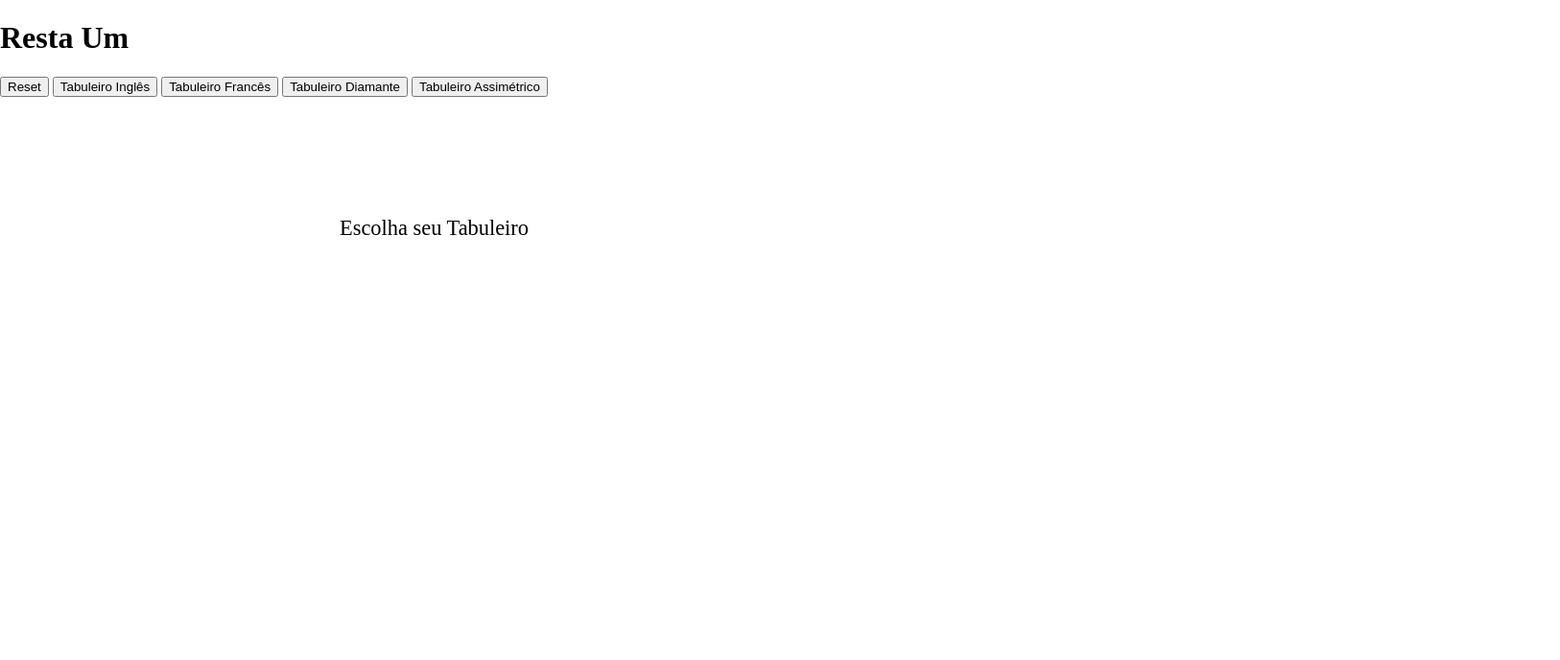
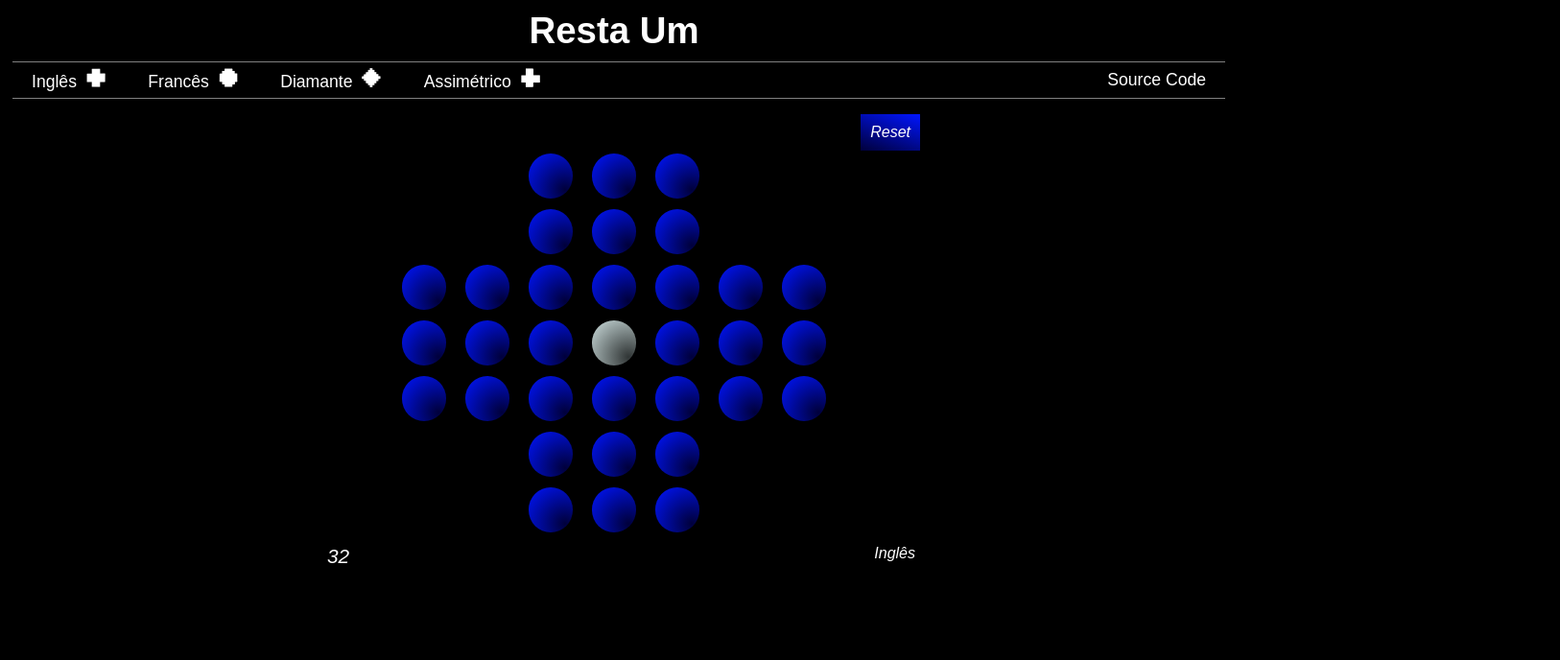
Before and after one commit to rguima17/Peg-Solitaire-Game, a plain HTML site: page game/index.html in a window 1280 px wide. Shown: the whole page at 96% size, 1626 px wide, since content can reach past the window. Drawn offline with Linux system fonts and the light colour scheme.

Commit message:
version1

```diff
--- a/game/index.html
+++ b/game/index.html
@@ -9,27 +9,40 @@
 </head>
 
 <body>
-    <h1> Resta Um</h1>
+<div id = "container">
+    <h1>Resta Um</h1>
 
-    <button id ="restart" class =buttons>Reset</button>
+    <div id = "bar">
+        <div class = "types">
+        <span id ="englishBoard" class = "menu">Inglês <img src = "./images/englishBoardImage2.png" width ="20" height = "20" ></span>
+        <span id ="frenchBoard" class = "menu">Francês <img src = "./images/frenchBoardImage2.png" width ="20" height = "20" ></span>
+        <span id ="diamondBoard" class = "menu">Diamante <img src = "./images/diamondBoardImage2.png" width ="20" height = "20" ></span>
+        <span id ="asymmetricBoard" class = "menu">Assimétrico <img src = "./images/assymetricBoardImage2.png" width ="20" height = "20" ></span>
+    </div>
+
+     <div>       <!-- <span id ="rules" class ="menu">Regras</span> -->
+        <a id ="sourceCode" target="_blank" href = "https://github.com/rguima17/Jogo-RestaUm" class ="menu">Source Code </a>
+    </div>
+     </div>
 
 
-<button id ="englishBoard" class = buttons>Tabuleiro Inglês</button>
-<button id ="frenchBoard" class = buttons>Tabuleiro Francês</button>
-<button id ="diamondBoard" class = buttons>Tabuleiro Diamante</button>
-<button id ="asymmetricBoard" class = buttons>Tabuleiro Assimétrico</button>
+    <div id = "main-section">
+         <div id="board-container">
+            <div class = "header">
+                <span ></span> <span id ="reset">Reset</span>
+            </div>
+            <div id="game"></div>
+<div class = "info">
 
-    <div id="typeGame"> Escolha seu Tabuleiro </div>
-    <div id="checkWinBox"></div>
+            <span id = "checkWinBox" ></span>
+       <span id="typeGame">Inglês</span>
+        </div>
+    </div>
+
+    </div>
 
 
-
-<div id = "container" >
-    <div id="game"></div>
-
 </div>
-
-
 
 
 
--- a/game/scripts.js
+++ b/game/scripts.js
@@ -4,7 +4,7 @@ let boardPositions
 let container = document.getElementById("container")
 let game = document.getElementById("game")
 let messageShow = document.getElementById("checkWinBox")
-let restartButton = document.getElementById("restart")
+let reset = document.getElementById("reset")
 let removeGame = document.getElementById("removeGame")
 let englishBoardButton = document.getElementById("englishBoard")
 let frenchBoardButton = document.getElementById("frenchBoard")
@@ -64,20 +64,19 @@ const asymmetricBoard = [
 ]
 
 
-//startGame(englishBoard)
 
 
 /**********BUTTONS*********/
 
 //Restart Button
-restartButton.onclick = function() {
+reset.onclick = function() {
+
   clearAllSelections()
   resetGame ()
   let numberPieces = document.getElementsByClassName("occupiedPosition")
-  messageShow.innerHTML = `${numberPieces.length} Peças`
+  messageShow.innerHTML = `${numberPieces.length}`
 
 }
-
 
 
 
@@ -89,6 +88,9 @@ englishBoardButton.onclick = function() {
   removeTheGame()
   createGame(englishBoard)
   typeGame.innerHTML = "Inglês"
+  game.classList.add("englishGame")
+  //game.style.width = "350px"
+  //game.style.height = "350px"
   startEvents()
 }
 
@@ -100,6 +102,9 @@ frenchBoardButton.onclick = function() {
   removeTheGame()
   createGame(frenchBoard)
   typeGame.innerHTML = "Francês"
+  game.classList.add("frenchGame")
+ // game.style.width = "350px"
+ // game.style.height = "350px"
   startEvents()
 }
 
@@ -110,6 +115,9 @@ diamondBoardButton.onclick = function() {
   removeTheGame()
   createGame(diamondBoard)
   typeGame.innerHTML = "Diamante"
+  game.classList.add("diamondGame")
+  //game.style.width = "450px"
+  //game.style.height = "450px"
   startEvents()
 }
 
@@ -120,6 +128,9 @@ asymmetricBoardButton.onclick = function() {
   removeTheGame()
   createGame(asymmetricBoard)
   typeGame.innerHTML = "Assimétrico"
+  game.classList.add("asymmetricGame")
+  //game.style.width = "400px"
+  //game.style.height = "400px"
   startEvents()
 }
 
@@ -169,7 +180,7 @@ function createGame(board) {
 
   boardPositions = document.getElementsByClassName("piece")
   let count = countPieces()
-    messageShow.innerHTML = `${count} Peças`
+    messageShow.innerHTML = `${count}`
 }
 
 
@@ -287,7 +298,7 @@ function executeJump (finalPosition) {
 
   //Count Pieces
    let count = countPieces()
-   messageShow.innerHTML = `${count} Peças`
+   messageShow.innerHTML = `${count}`
 
   //Victory
   if (count === 1) {
@@ -296,8 +307,15 @@ function executeJump (finalPosition) {
 
   //Defeat
   else if (!checkIfCanWin()) {
-       messageShow.innerHTML = "Você Perdeu..."
+    for (let i = 0; i < boardPositions.length; i++ ) {
+      if (boardPositions[i].className.indexOf("occupiedPosition") > -1)  {
+            boardPositions[i].classList.remove("occupiedPosition")
+            boardPositions[i].classList.add("youLostPosition")
+
+      }
+       messageShow.innerHTML = "Tente Novamente."
   }
+}
 }
 
 //Check if It's possible to win
@@ -343,17 +361,25 @@ function getPieceInMiddle (startPosition, finalPosition) {
 // Function used to restart the game
 function resetGame () {
   for (let i = 0; i < boardPositions.length; i++ ) {
-    if (boardPositions[i].className.indexOf("emptyPiece") > -1 &&
+    if ((boardPositions[i].className.indexOf("emptyPiece") > -1 ) &&
         boardPositions[i].className.indexOf("zeroPosition") < 0) {
           boardPositions[i].classList.remove("emptyPiece")
           boardPositions[i].classList.add("occupiedPosition")
     }
     else if (boardPositions[i].className.indexOf("zeroPosition") > -1) {
        boardPositions[i].classList.remove("occupiedPosition")
+       boardPositions[i].classList.remove("youLostPosition")
        boardPositions[i].classList.add("emptyPiece")
     }
+    else if ((boardPositions[i].className.indexOf("youLostPosition") > -1 ) &&
+    boardPositions[i].className.indexOf("zeroPosition") < 0) {
+      boardPositions[i].classList.remove("youLostPosition")
+      boardPositions[i].classList.add("occupiedPosition")
+}
+
   }
 }
+
 
 
 // Function used to change gameboards
@@ -364,3 +390,5 @@ function removeTheGame () {
     game.removeChild(allRows[0])
   }
 }
+
+startGame(englishBoard)
--- a/game/styles.css
+++ b/game/styles.css
@@ -1,90 +1,194 @@
 html, body {
-  margin: 0;
-  padding: 0;
+  font-family: Arial, sans-serif;
+  color:white;
+  /* background: rgb(29, 29, 29) ; */
+  background:black;
+
+
 }
 
+h1 {
 
-
-#game {
-  height: 450px;
-  width: 450px;
-
-
-  left:100px;
-  top:100px;
-  position: relative;
+  color:white;
+  font-size:2.4rem;
+  /* width:50%; */
+  /* width:100%; */
+  /* float:left; */
+  /* margin-top:5px;
+  margin-bottom:10px; */
+  /* margin-left:50%; */
+  margin: 10px auto;
+  text-align:center;
+  /* border-bottom:1.5px solid gray; */
 
 }
 
 
 
-#checkWinBox {
-  width: 420px;
-  top:90px;
-  right:70px;
-
-  position: relative;
+#bar {
+  width:100%;
+  margin:5px;
+  border-top:1.5px solid gray;
+  border-bottom:1.5px solid gray;
+  padding-top:6px;
+  padding-bottom:6px;
+  margin-bottom:15px;
+  white-space:nowrap;
+  display: flex;
+  align-items: center;
+  justify-content: space-between;
 
 
-  text-align: center;
-  font-size: 22px;
-  color: #3a3939;
 }
 
-.boardRow {
-  float: left;
-  clear: both;
+.menu {
+  font-size:1.1rem;
+  margin:15px 20px 20px 20px;
+  cursor:pointer;
+
 }
 
 
-
-.pieceContainer {
-  float: left;
-  width: 50px;
-  height: 50px;
-  line-height: 60px;
-  text-align: center;
-  background: rgb(44, 44, 44)
+a {
+  text-decoration:none;
+  color:white;
 
 }
 
-.piece {
-  width: 64%;
-  height: 64%;
-  border-radius: 50%;
-  margin-left: auto;
-  margin-right: auto;
-  margin-top: 18%;
-  margin-bottom: auto;
+#main-section  {
+
+  width:100%;
+  float:left
+
+}
+
+#board-container {
+  width:800px;
+  margin:auto;
+
+}
+
+#game {
+    margin:auto;
+    border:1px solid rgb(0, 0, 0);
+    padding-bottom:5px;
+    background:black;
+    border-bottom:none;
+    border-top:none;
 }
 
 
 
 
+.boardRow {
+  text-align:center;
+  height:58px;
+
+
+}
+
+.header {
+    display:flex;
+    justify-content: space-between;
+    padding-right:80px;
+    background: black;
+    border:1px solid rgb(0, 0, 0);
+    border-bottom:none;
+
+}
+
+#reset {
+  /* padding-right:20px;  */
+  font-size:1rem;
+  /* padding-top:10px; */
+  cursor:pointer;
+  padding:10px;
+  font-style: italic;
+  /* border: 1px solid white; */
+  /* background:rgb(0, 3, 167); */
+  background: linear-gradient(20deg, rgb(0, 0, 59), rgb(0, 21, 255));
+}
+
+
+
+.info {
+  display:flex;
+  justify-content: space-between;
+  background: black;
+  border:1px solid rgb(0, 0, 0);
+  border-top:none;
+  padding-right:70px;
+}
+
+.pieceContainer {
+  height:60px;
+  display:inline-block;
+  width:60px;
+  padding:3px;
+}
+
+.piece {
+  width: 78%;
+  height: 78%;
+  border-radius: 50%;
+  margin-left: auto;
+  margin-right: auto;
+  margin-top: auto;
+  margin-bottom: auto;
+
+}
+
+img {
+  margin-left:5px;
+  padding:0;
+
+}
+
+  #checkWinBox {
+    font-size:1.3rem;
+    font-style: italic;
+    width: 420px;
+    top:50px;
+
+    color: white;
+    padding-left:100px;
+
+
+  }
+
+
   .occupiedPosition {
-  background: blue;
+    background: radial-gradient(circle at 38px 38px, rgb(0, 0, 59), rgb(0, 21, 255));
+  }
+
+  .youLostPosition {
+    background: radial-gradient(circle at 38px 38px, rgb(59, 0, 0), rgb(255, 0, 0));
   }
 
   .emptyPiece {
-  background: #677070;
+    background: radial-gradient(circle at 38px 38px, #303535, #cedfdf)
   }
 
   .occupiedPosition.selected {
-  box-shadow: 0px 0px 3px 3px rgb(247, 0, 255);
+    box-shadow: 0px 0px 2px 3px rgb(247, 0, 255);
   }
 
   .validJump {
-  background: #2fff90;
+    background: radial-gradient(circle at 38px 38px, #094d00, #1eff00)
   }
 
 
   #typeGame {
-  font-size:1.4rem;
-  margin:4px;
+    font-size:1rem;
+    font-style: italic;
+    padding-right:15px;
+    padding-bottom:3px;
 
-  position:relative;
-
-  left:350px;
-  top:120px;
 
   }
+
+
+
+/* .hide {
+  visibility: hidden;
+} */
```
Also changed, not shown: game/images/assymetricBoardImage.png (added), game/images/assymetricBoardImage2.png (added), game/images/diamondBoardImage.png (added), game/images/diamondBoardImage2.png (added), game/images/englishBoardImage.png (added), game/images/englishBoardImage2.png (added), game/images/frenchBoardImage.png (added), game/images/frenchBoardImage2.png (added). Lines whose indentation alone changed are shown as unchanged.
